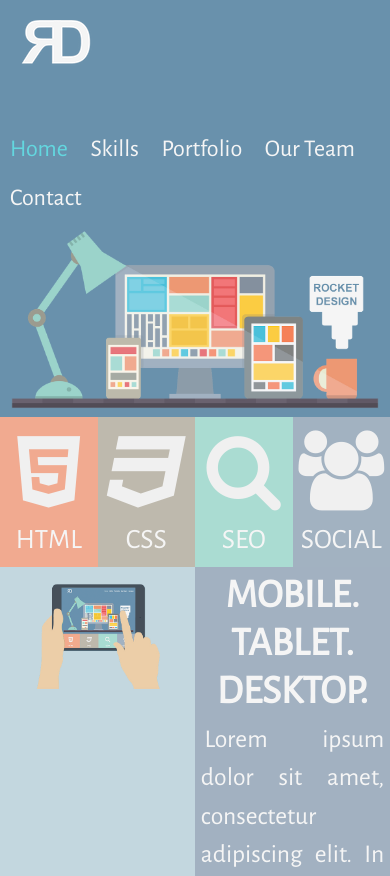
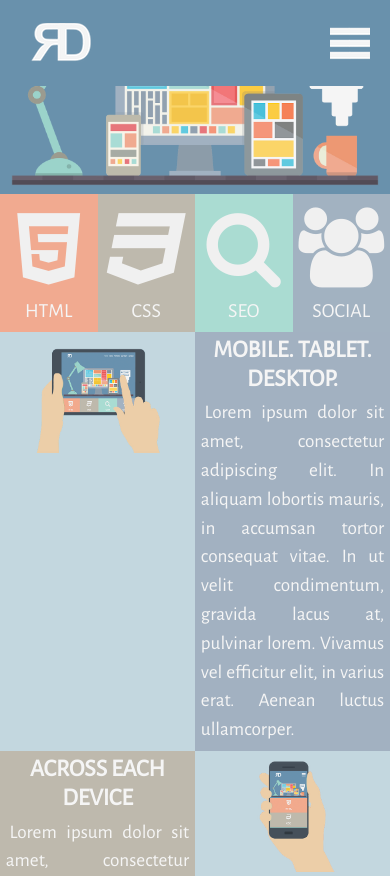
Before and after one commit to Kelso333/rocket-design-responsive, a plain HTML site: page index.html in a window 390 px wide. Shown: the top 876 px of the page. Drawn offline with nearby package versions, Linux system fonts and the light colour scheme.

Commit message:
working on hamburger

```diff
--- a/style.css
+++ b/style.css
@@ -263,5 +263,34 @@ footer.second p {
 /* media queries starting */
 
 @media screen and (max-width: 768px) {
+  h2 {
+    font-size: 150%;
+  }
+
+  h3 {
+    font-size: 125%;
+  }
+
+  p {
+    font-size: 120%;
+  }
+
+  header {
+    position: absolute;
+  }
+
+  #logo {
+    margin: 15px 0 20px -25px;
+    background: url(img/RD_mobile.png) no-repeat center;
+  }
+
+  #menu-icon {
+    display: inline-block;
+  }
+
+  nav ul, nav:active ul {
+    display: none;
+
+  }
 
 }
```
